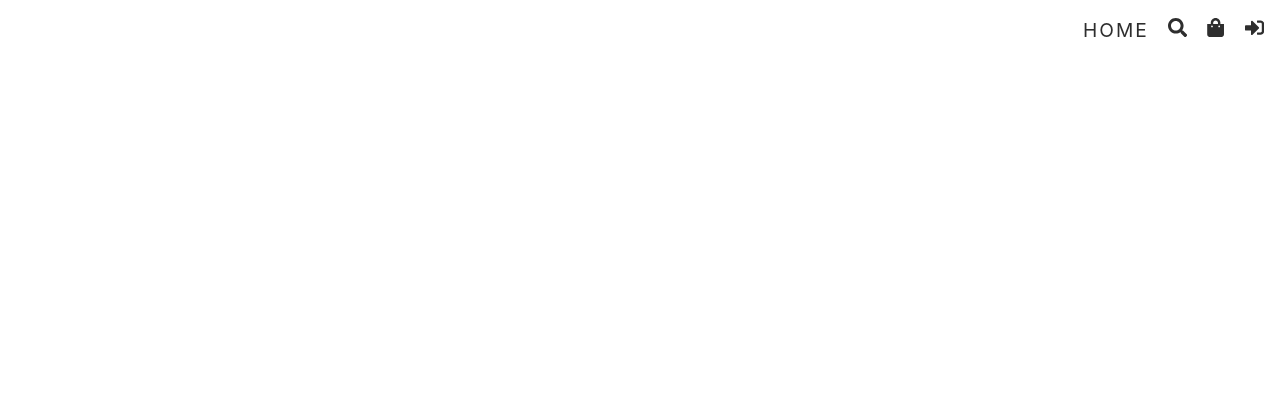
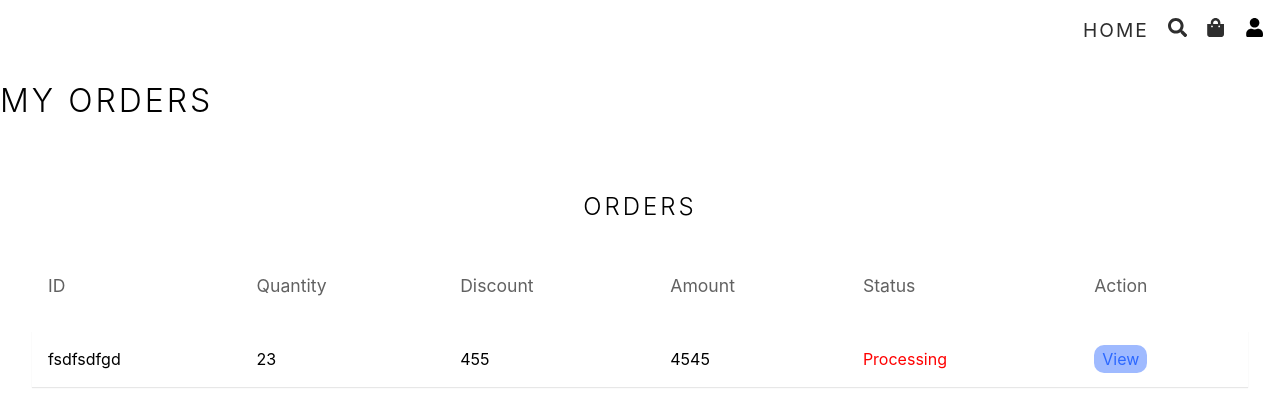
Before and after one commit to Nur-Adnan/MERN-Stack-E-commerce, a React (Vite) app: page /orders in a window 1280 px wide. Before the commit this address had no page. Shown: the top 412 px of the page. Built offline with nearby package versions, Linux system fonts and the light colour scheme.

Commit message:
orders_page_completed

```diff
--- a/src/App.tsx
+++ b/src/App.tsx
@@ -7,6 +7,7 @@ const Search = lazy(() => import("./pages/search"));
 const Cart = lazy(() => import("./pages/cart"));
 const Shipping = lazy(() => import("./pages/shipping"));
 const Login = lazy(() => import("./pages/login"));
+const Orders = lazy(() => import("./pages/orders"));
 
 // Admin Routes importing
 const Dashboard = lazy(() => import("./pages/admin/dashboard"));
@@ -44,6 +45,8 @@ const App = () => {
                 <Route path="/login" element={<Login />} />
                 <Route>
                     <Route path="/shipping" element={<Shipping />} />
+                    <Route path="/orders" element={<Orders />} />
+
                 </Route>
 
                 {/* Admin Routes */}
--- a/src/components/header.tsx
+++ b/src/components/header.tsx
@@ -8,7 +8,7 @@ import {
 } from "react-icons/fa";
 import { useState } from "react";
 
-const user = {_id: "", role: ""};
+const user = {_id: "sfsdfsd", role: ""};
 
 const header = () => {
   const [isOpen, setIsOpen] = useState<boolean>(false);
--- a/src/pages/orders.tsx
+++ b/src/pages/orders.tsx
@@ -0,0 +1,69 @@
+import { ReactElement, useState } from "react";
+import TableHOC from "../components/admin/TableHOC";
+import { Column } from "react-table";
+import { Link } from "react-router-dom";
+
+
+type DataType = {
+    _id: string;
+    amount: number;
+    quantity: number;
+    discount: number;
+    status: ReactElement;
+    action: ReactElement;
+  };
+
+
+  const column: Column<DataType>[] = [
+    {
+      Header: "ID",
+      accessor: "_id",
+    },
+    {
+      Header: "Quantity",
+      accessor: "quantity",
+    },
+    {
+      Header: "Discount",
+      accessor: "discount",
+    },
+    {
+      Header: "Amount",
+      accessor: "amount",
+    },
+    {
+      Header: "Status",
+      accessor: "status",
+    },
+    {
+      Header: "Action",
+      accessor: "action",
+    },
+  ];
+
+
+const Orders = () => {
+    const [rows, setRows] = useState<DataType[]>([{
+        _id: "fsdfsdfgd",
+        amount: 4545,
+        quantity: 23,
+        discount: 455,
+        status: <span className="red">Processing</span>,
+        action: <Link to={`/order/fsdfsdfgd`}>View</Link>,
+    }]);
+    const Table = TableHOC<DataType>(
+        column,
+        rows,
+        "dashboard-product-box",
+        "Orders",
+        rows.length > 6
+      )();
+  return (
+    <div className="container">
+      <h1>My Orders</h1>
+      {Table}
+    </div>
+  )
+}
+
+export default Orders;
```
